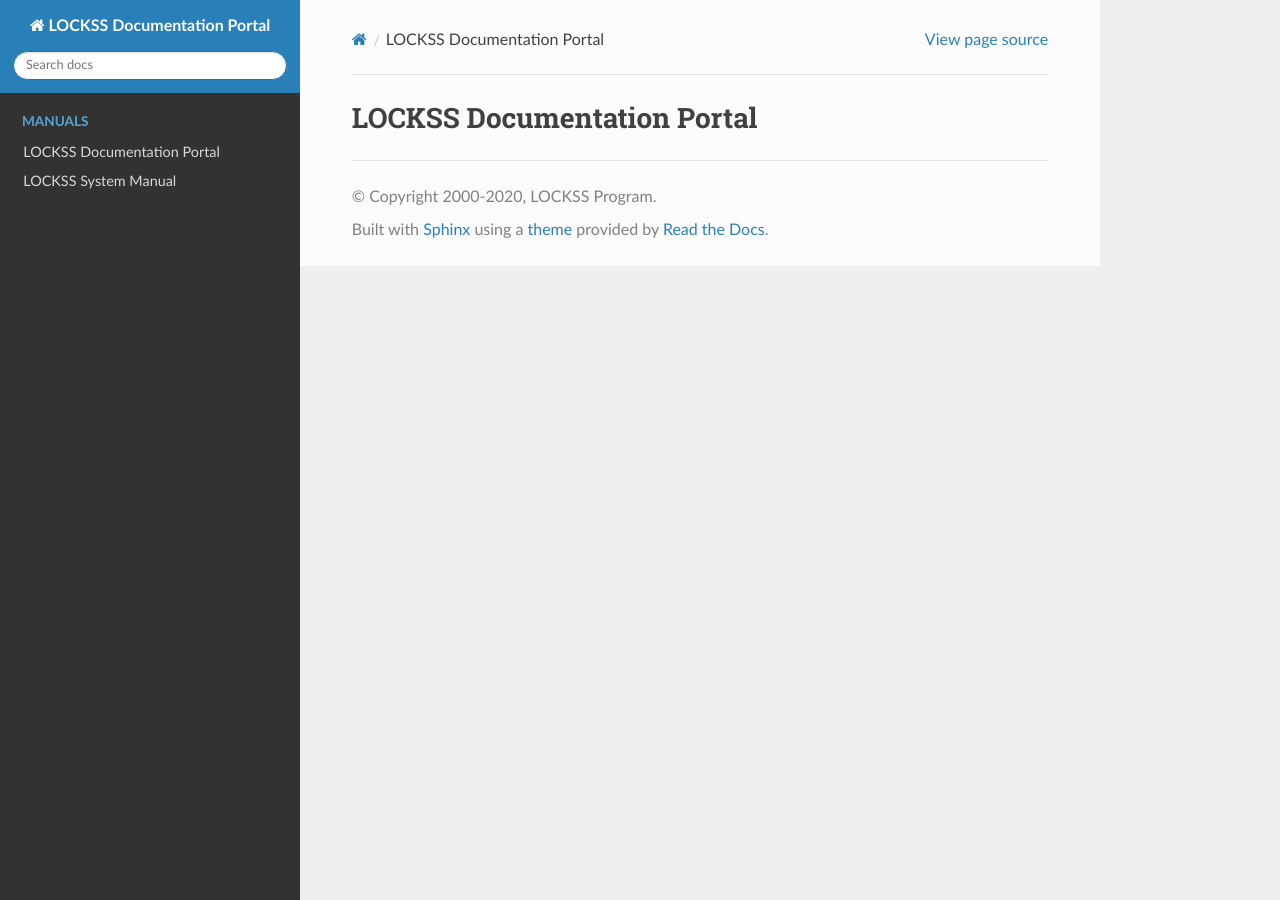
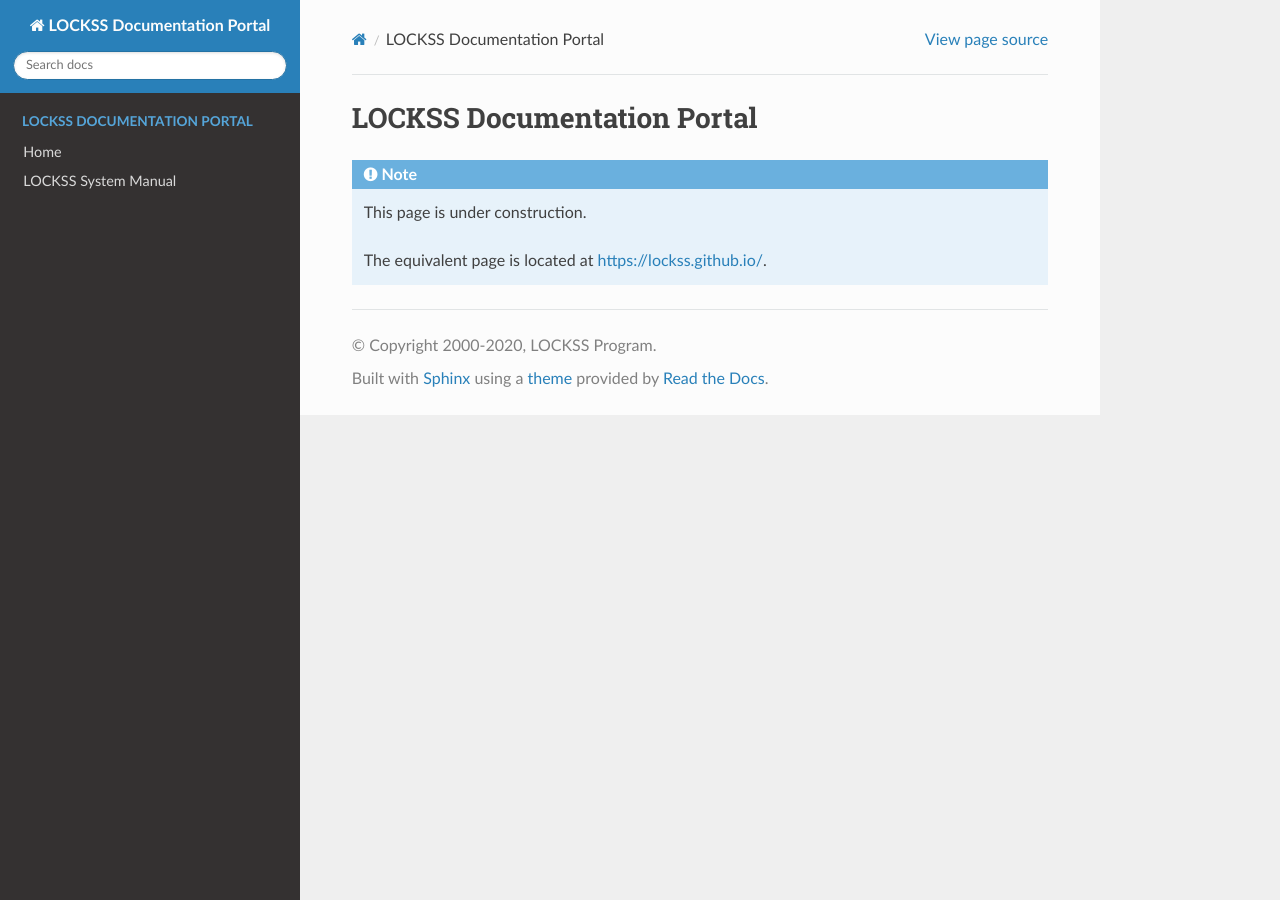
Before and after one commit to lockss/lockss-rtd-portal, a Sphinx documentation site: the page built from docs/index.rst, in a window 1280 px wide. Built offline with Sphinx 7.4.7 and the Read the Docs theme 2.0.0, drawn with Linux system fonts in a browser that asks for light colours.

Commit message:
First pass at 2.0-alpha3 manual.

```diff
--- a/docs/index.rst
+++ b/docs/index.rst
@@ -1,17 +1,17 @@
-.. comment
-   LOCKSS Documentation Portal documentation master file, created by
-   sphinx-quickstart on Thu Dec 17 13:31:37 2020.
-   You can adapt this file completely to your liking, but it should at least
-   contain the root `toctree` directive.
-
 ===========================
 LOCKSS Documentation Portal
 ===========================
 
+.. note::
+
+   This page is under construction.
+
+   The equivalent page is located at https://lockss.github.io/.
+
 .. toctree::
-   :maxdepth: 2
-   :caption: Manuals
+   :maxdepth: 1
+   :caption: LOCKSS Documentation Portal
    :hidden:
 
-   LOCKSS Documentation Portal <https://lockss.readthedocs.io/en/latest/>
+   Home <https://lockss.readthedocs.io/en/latest/>
    LOCKSS System Manual <https://lockss.readthedocs.io/projects/lockss-manual/en/latest/>
```
